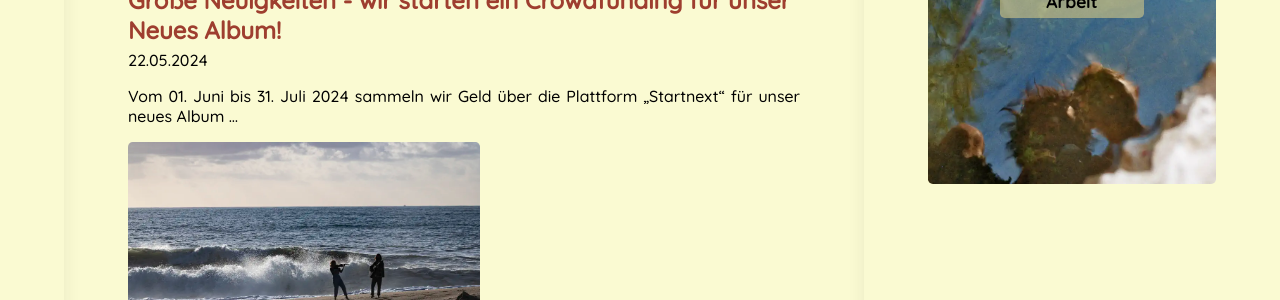
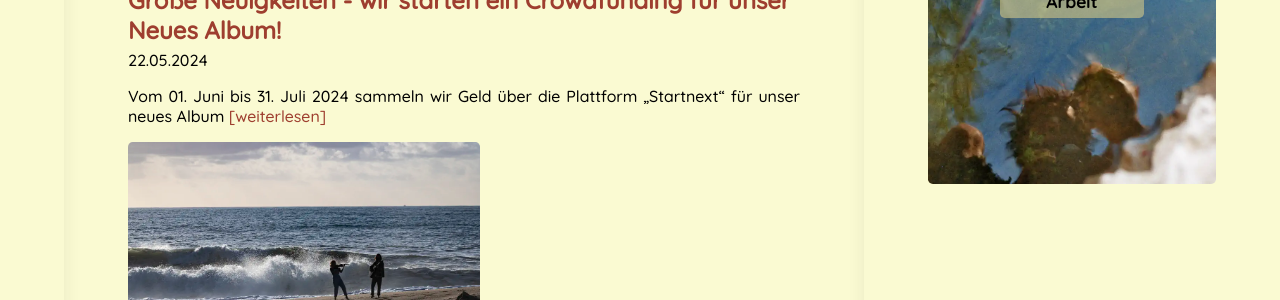
Before and after one commit to chrisongthb/nobutthefrog-com, a Jekyll site: the page built from source/blog.md, in a window 1280 px wide and 900 px high. Shown: the part 295-595 px from the top of the window. Built offline with Jekyll 4.4.1, drawn with Linux system fonts in a browser that asks for light colours.

Commit message:
append link to post to excerpt

```diff
--- a/source/_includes/postslist.html
+++ b/source/_includes/postslist.html
@@ -1,11 +1,19 @@
-
 {% for post in site.posts %}
   {% if post.categories contains page.lang %}
-    <h2 class="post_title"><a href="{{ site.baseurl }}{{ post.url }}">{{ post.title }}</a></h2>
-    <p class="post_date">{% if page.lang == "de" %}{{ post.date | date: "%-d.%m.%Y" }}{% else %}{{ post.date | date: "%Y-%m-%-d" }}{% endif %}</p>
-    <p>{{ post.excerpt | strip_html | append: '&#8230;' }}</p>
-    {% if post.blog_list_image %}
-    <a href="{{ site.baseurl }}{{ post.url }}"><img alt="{% if page.lang == "de" %}Titelbild für Post '{{ post.title }}'{% else %}Featured image for blog post '{{ post.title }}'{% endif %}" class="post_image" src="{{ site.baseurl }}/assets/img/posts/{{ post.blog_list_image }}"></a>
+    {% if page.lang == "de" %}
+      <h2 class="post_title"><a href="{{ site.baseurl }}{{ post.url }}">{{ post.title }}</a></h2>
+      <p class="post_date">{{ post.date | date: "%-d.%m.%Y" }}</p>
+      <p>{{ post.excerpt | strip_html }}<a href="{{ site.baseurl }}{{ post.url }}">&#91;weiterlesen&#93;</a></p>
+      {% if post.blog_list_image %}
+      <a href="{{ site.baseurl }}{{ post.url }}"><img alt="Titelbild von Post '{{ post.title }}'" class="post_image" src="{{ site.baseurl }}/assets/img/posts/{{ post.blog_list_image }}"></a>
+      {% endif %}
+    {% else %}
+      <h2 class="post_title"><a href="{{ site.baseurl }}{{ post.url }}">{{ post.title }}</a></h2>
+      <p class="post_date">{{ post.date | date: "%Y-%m-%-d" }}</p>
+      <p>{{ post.excerpt | strip_html }}<a href="{{ site.baseurl }}{{ post.url }}">&#91;read more&#93;</a></p>
+      {% if post.blog_list_image %}
+      <a href="{{ site.baseurl }}{{ post.url }}"><img alt="Featured image of post '{{ post.title }}'" class="post_image" src="{{ site.baseurl }}/assets/img/posts/{{ post.blog_list_image }}"></a>
+      {% endif %}
     {% endif %}
   {% endif %}
 {% endfor %}
```
